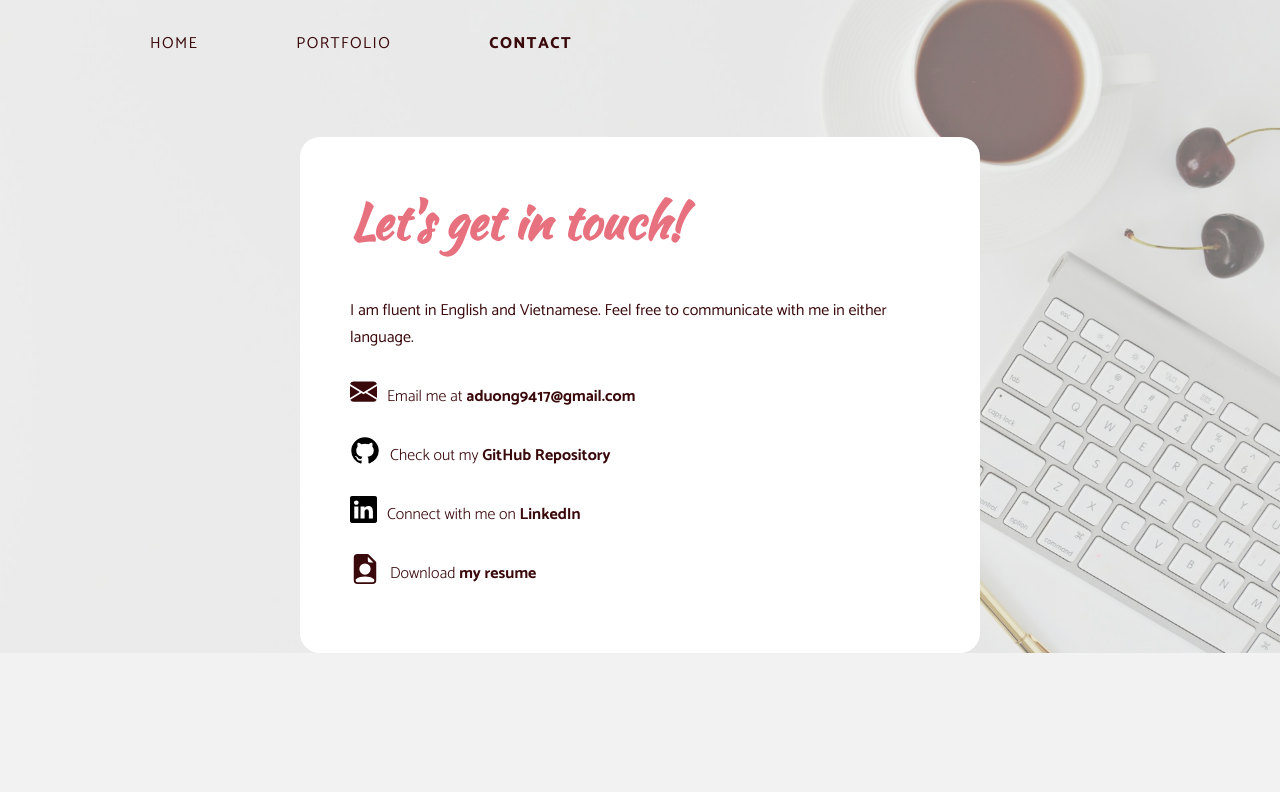
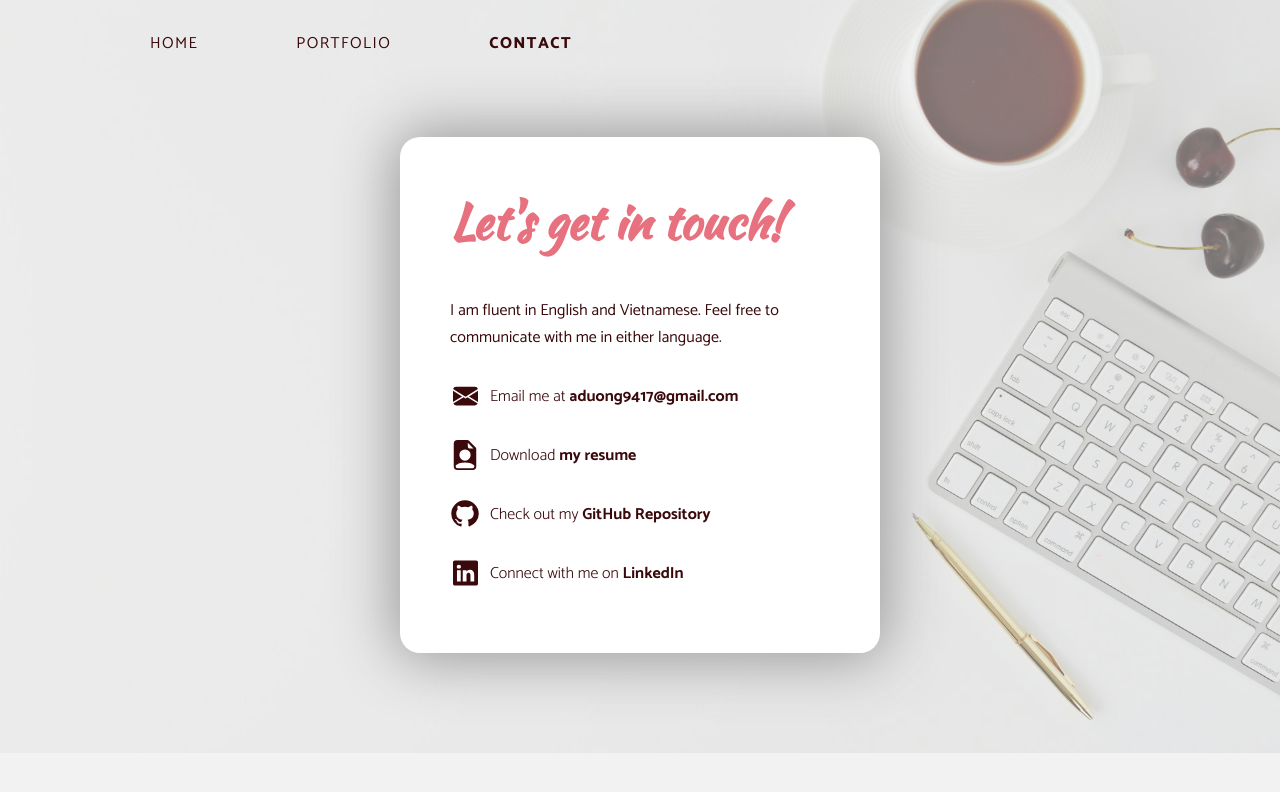
Before and after one commit to annaduong17/portfolio, a React (Create React App) app: page /contact in a window 1280 px wide. Shown: the top 792 px of the page. Built offline with nearby package versions, Linux system fonts and the light colour scheme.

Commit message:
add box shadow to portfolio items and contact

```diff
--- a/src/components/Contact.js
+++ b/src/components/Contact.js
@@ -8,32 +8,39 @@ function Contact() {
       </section>
 
       <section className="contact-info">
-        <a href="mailto:aduong9417@gmail.com">
-          <img width={27} src="/images/icons/icon-email.svg" alt="email icon" />
+        <a className="icon-link" href="mailto:aduong9417@gmail.com">
+          <svg xmlns="http://www.w3.org/2000/svg" width="16" height="16" fill="currentColor" className="email bi bi-envelope-fill" viewBox="0 0 16 16">
+            <path d="M.05 3.555A2 2 0 0 1 2 2h12a2 2 0 0 1 1.95 1.555L8 8.414zM0 4.697v7.104l5.803-3.558zM6.761 8.83l-6.57 4.027A2 2 0 0 0 2 14h12a2 2 0 0 0 1.808-1.144l-6.57-4.027L8 9.586zm3.436-.586L16 11.801V4.697z"/>
+          </svg>
         </a>
         <p>Email me at <a href="mailto:aduong9417@gmail.com" type="email">aduong9417@gmail.com</a></p>
       </section>
 
       <section className="contact-info">
-        <a href="https://github.com/annaduong17?tab=repositories">
-          <img width={30} src="/images/icons/icon-github.svg" alt="github icon" />
+        <a className="icon-link" href="/files/resume.pdf">
+          <svg xmlns="http://www.w3.org/2000/svg" width="16" height="16" fill="currentColor" className="bi bi-file-earmark-person-fill" viewBox="0 0 16 16">
+            <path d="M9.293 0H4a2 2 0 0 0-2 2v12a2 2 0 0 0 2 2h8a2 2 0 0 0 2-2V4.707A1 1 0 0 0 13.707 4L10 .293A1 1 0 0 0 9.293 0M9.5 3.5v-2l3 3h-2a1 1 0 0 1-1-1M11 8a3 3 0 1 1-6 0 3 3 0 0 1 6 0m2 5.755V14a1 1 0 0 1-1 1H4a1 1 0 0 1-1-1v-.245S4 12 8 12s5 1.755 5 1.755"/>
+          </svg>
+        </a>
+        <p>Download <a href="/files/anna-duong-resume.pdf" download>my resume</a></p>
+      </section>
+
+      <section className="contact-info">
+        <a className="icon-link" href="https://github.com/annaduong17?tab=repositories">
+        <svg viewBox="0 0 24 24" xmlns="http://www.w3.org/2000/svg"><path d="m0 0h24v24h-24z" fill="#fff" opacity="0" transform="matrix(-1 0 0 -1 24 24)"/><path d="m12 1a10.89 10.89 0 0 0 -11 10.77 10.79 10.79 0 0 0 7.52 10.23c.55.1.75-.23.75-.52s0-.93 0-1.83c-3.06.65-3.71-1.44-3.71-1.44a2.86 2.86 0 0 0 -1.22-1.58c-1-.66.08-.65.08-.65a2.31 2.31 0 0 1 1.68 1.11 2.37 2.37 0 0 0 3.2.89 2.33 2.33 0 0 1 .7-1.44c-2.44-.27-5-1.19-5-5.32a4.15 4.15 0 0 1 1.11-2.91 3.78 3.78 0 0 1 .11-2.84s.93-.29 3 1.1a10.68 10.68 0 0 1 5.5 0c2.1-1.39 3-1.1 3-1.1a3.78 3.78 0 0 1 .11 2.84 4.15 4.15 0 0 1 1.17 2.89c0 4.14-2.58 5.05-5 5.32a2.5 2.5 0 0 1 .75 2v2.95s.2.63.75.52a10.8 10.8 0 0 0 7.5-10.22 10.89 10.89 0 0 0 -11-10.77" fill="currentColor"/></svg>
         </a>
         <p>Check out my <a href="https://github.com/annaduong17?tab=repositories" type="email">GitHub Repository</a></p>
       </section>
 
       <section className="contact-info">
-        <a href="https://www.linkedin.com/in/annaduong17/">
-          <img width={27} src="/images/icons/icon-linkedin.svg" alt="linkedin icon" />
+        <a className="icon-link" href="https://www.linkedin.com/in/annaduong17/">
+          <svg xmlns="http://www.w3.org/2000/svg" width="16" height="16" fill="currentColor" className="linkedin bi bi-linkedin" viewBox="0 0 16 16">
+            <path d="M0 1.146C0 .513.526 0 1.175 0h13.65C15.474 0 16 .513 16 1.146v13.708c0 .633-.526 1.146-1.175 1.146H1.175C.526 16 0 15.487 0 14.854zm4.943 12.248V6.169H2.542v7.225zm-1.2-8.212c.837 0 1.358-.554 1.358-1.248-.015-.709-.52-1.248-1.342-1.248S2.4 3.226 2.4 3.934c0 .694.521 1.248 1.327 1.248zm4.908 8.212V9.359c0-.216.016-.432.08-.586.173-.431.568-.878 1.232-.878.869 0 1.216.662 1.216 1.634v3.865h2.401V9.25c0-2.22-1.184-3.252-2.764-3.252-1.274 0-1.845.7-2.165 1.193v.025h-.016l.016-.025V6.169h-2.4c.03.678 0 7.225 0 7.225z"/>
+          </svg>
         </a>
         <p>Connect with me on <a href="https://www.linkedin.com/in/annaduong17/" type="email">LinkedIn</a></p>
       </section>
 
-      <section className="contact-info">
-        <a href="/files/resume.pdf">
-          <img width={30} src="/images/icons/icon-file.svg" alt="resume icon" />
-        </a>
-        <p>Download <a href="/files/anna-duong-resume.pdf" download>my resume</a></p>
-      </section>
     </div>
   );
 }
--- a/src/index.scss
+++ b/src/index.scss
@@ -6,6 +6,7 @@ $pink: rgba(231, 113, 127, 1);
 $light-pink: rgba(231, 113, 127, 0.25);
 $gray: rgba(230, 230, 230, 1);
 $light-gray: rgba(233, 233, 233, 0.5);
+$shadow-gray: rgb(150, 150, 150);
 $white: #FFFFFF;
 
 $title--xl: 4.5rem;
@@ -395,6 +396,7 @@ svg {
     background-color: $white;
     border-radius: 20px;
     margin-bottom: 75px;
+    box-shadow: 0px 0px 60px 5px $shadow-gray;
   }
 
   .slider-container {
@@ -536,10 +538,12 @@ svg {
 
 .contact {
   // border: 1px solid red;
-  margin-inline: 300px;
+  margin-inline: 400px;
+  margin-bottom: 100px;
   border-radius: 20px;
   background-color: $white;
   padding: 50px;
+  box-shadow: 0px 0px 60px 5px $shadow-gray;
 
   h2 {
     font-family: 'Kaushan Script', cursive;
@@ -555,15 +559,37 @@ svg {
     align-items: center;
 
     a {
+      // border: 1px solid green;
       text-decoration: none;
       font-weight: 700;
       color: $cherry;
       margin-right: 10px;
 
+
+      &.icon-link {
+        width: 30px;
+        display: flex;
+        justify-content: center;
+      }
+
       &:hover {
         color: $pink;
       }
     }
+
+    svg {
+      // border: 1px solid red;
+      display: flex;
+      justify-content: flex-start;
+      width: 30px;
+      height: 40px;
+      text-align: left;
+    }
+
+    .email,
+    .linkedin {
+      width: 25px;
+    }
   }
 
 }
```
Also changed, not shown: public/images/icons/icon-email.svg, public/images/icons/icon-file.svg.
